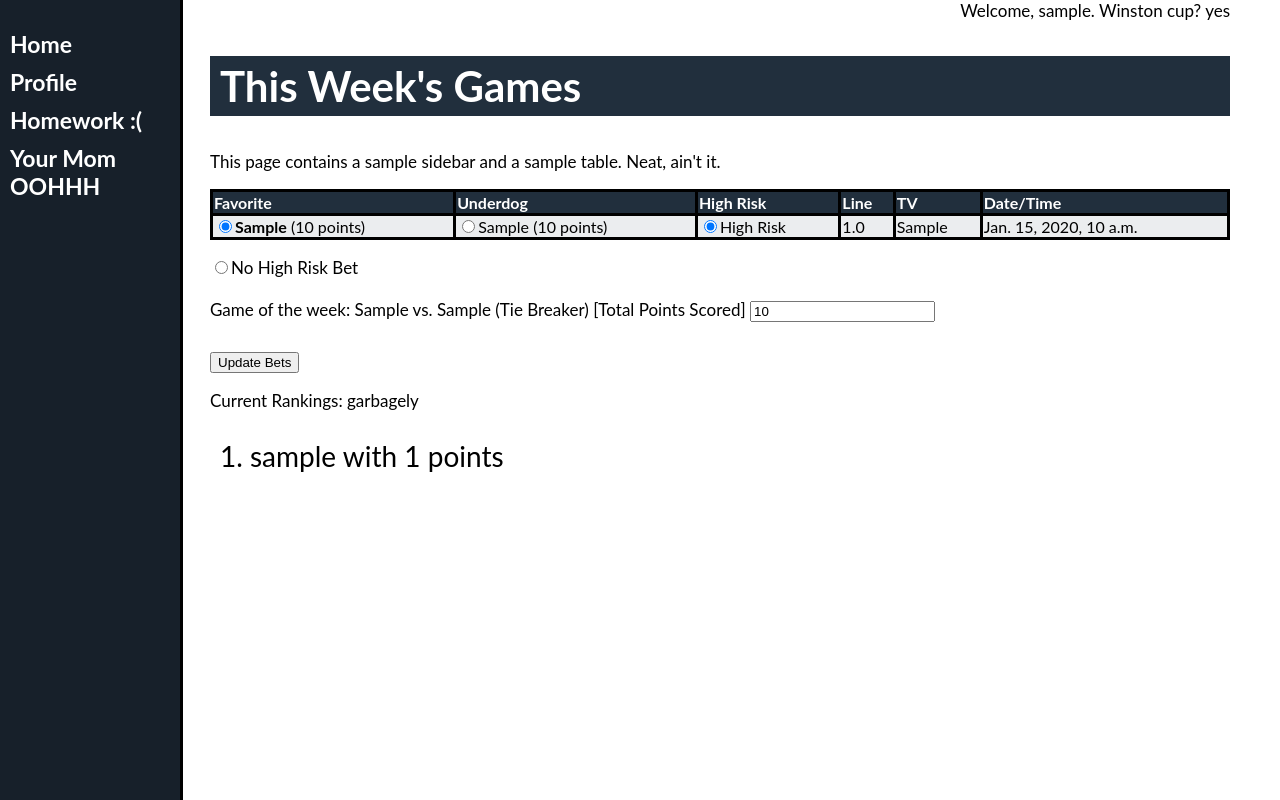
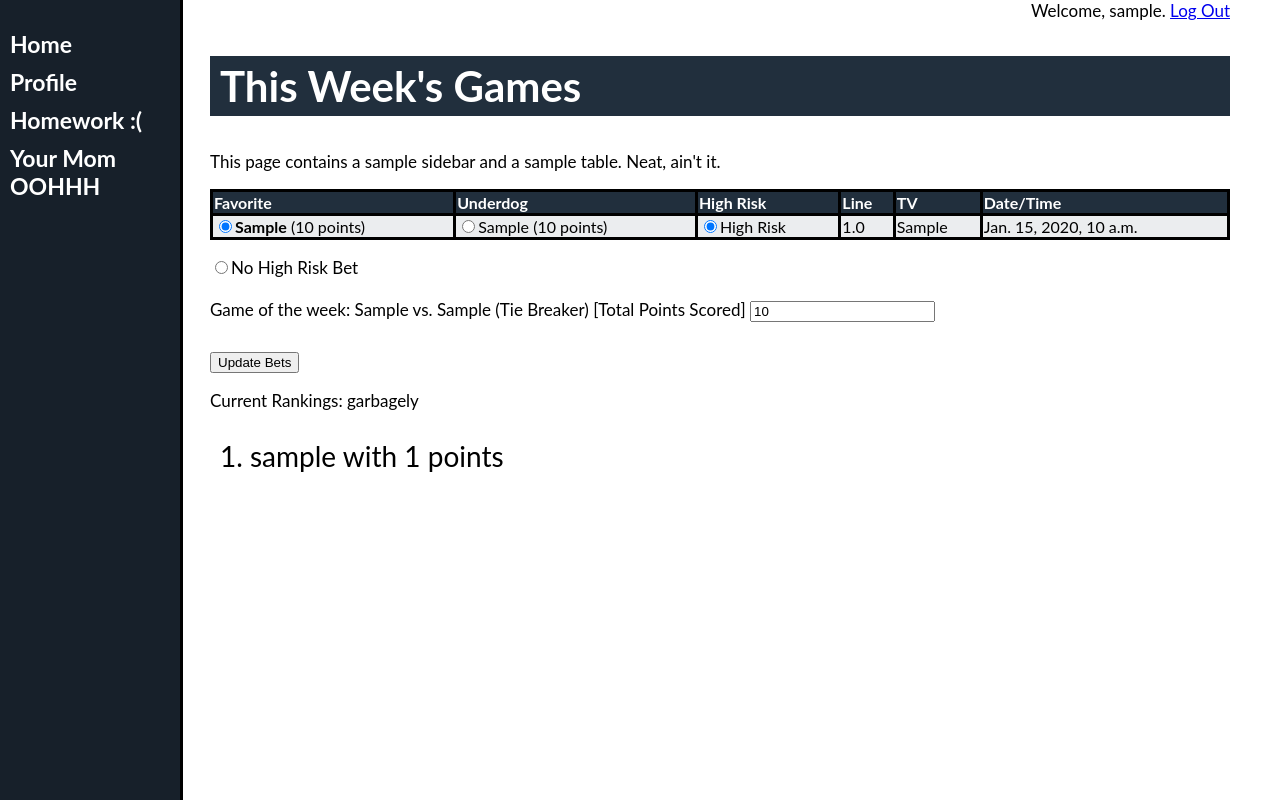
Before and after one commit to tpwrules/betcha, a Django app: page / in a window 1280 px wide. Run offline with Django 3.2, Linux system fonts and the light colour scheme; a user stored in the database is signed in; tables that the repository leaves empty hold one stand-in row (values such as "Sample post").

Commit message:
add easily accessible logout functionality

```diff
--- a/betcha_site/betcha_app/templates/betcha_app/betcha_base.html
+++ b/betcha_site/betcha_app/templates/betcha_app/betcha_base.html
@@ -86,7 +86,7 @@ table#TeamTable th {
             <a href="#contact">Your Mom OOHHH</a>
         </div>
         <div class="main">
-            <div align="right" style="font-size:17px">Welcome, {{ user.username }}. Winston cup? {% if user.better.is_winston_cup_participant %}yes{% else %} no {% endif %}</div>
+            <div align="right" style="font-size:17px">Welcome, {{ user.username }}. <a href="{% url 'logout' %}">Log Out</a></div>
             {% block main %}{% endblock %}
         </div>
     </body>
--- a/betcha_site/betcha_site/settings.py
+++ b/betcha_site/betcha_site/settings.py
@@ -120,4 +120,5 @@ USE_TZ = True
 
 STATIC_URL = '/static/'
 
-LOGIN_REDIRECT_URL = "/"
+LOGIN_REDIRECT_URL = 'index'
+LOGOUT_REDIRECT_URL = 'index'
```
